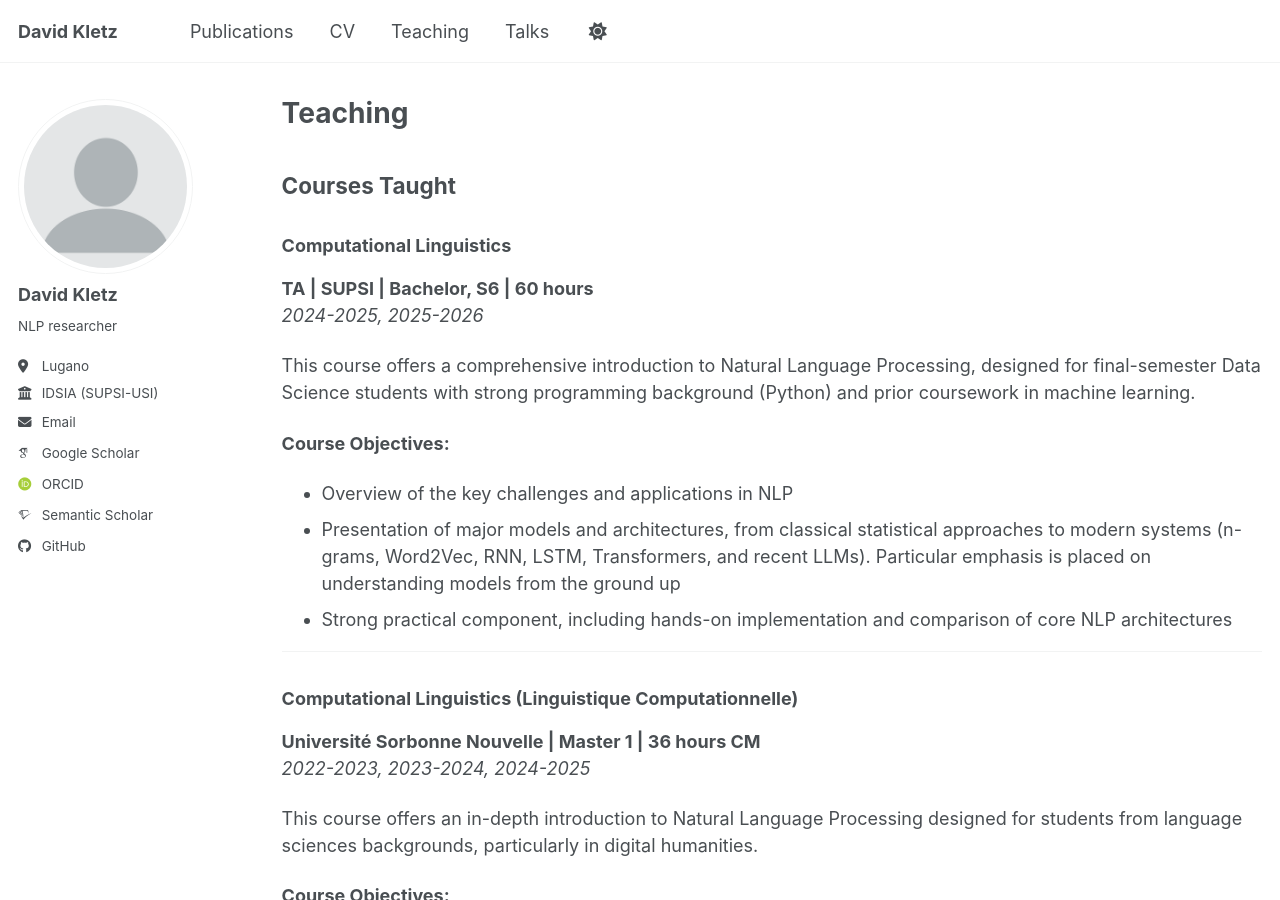
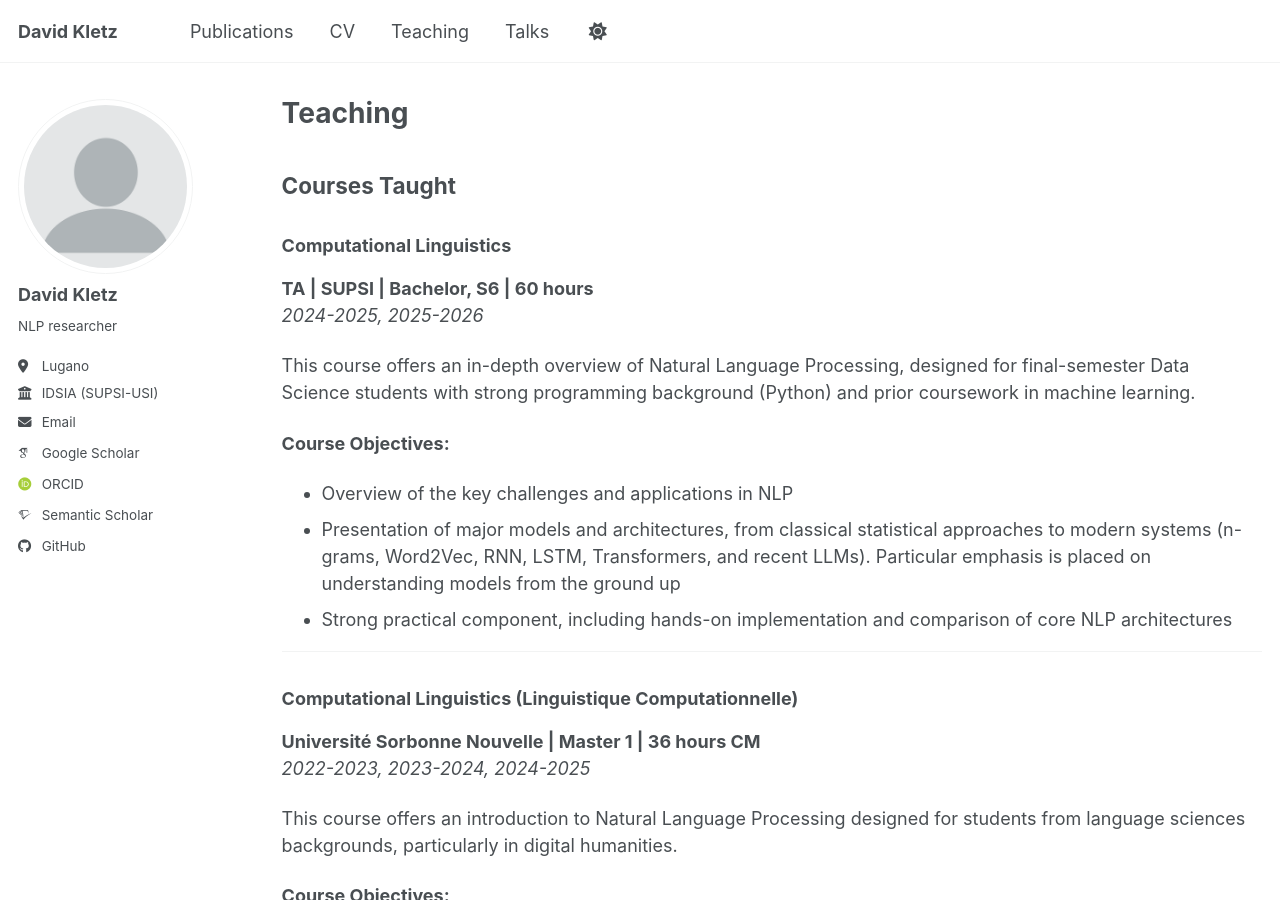
Before and after one commit to davkletz/davkletz.github.io, a Jekyll site: the page built from _pages/teaching.md, in a window 1280 px wide and 900 px high. Built offline with Jekyll 4.4.1, drawn with Linux system fonts in a browser that asks for light colours; some web fonts are replaced; a script bundle is joined from its source files by our own code; library files that are not in the unit come from our copies.

Commit message:
Update teaching.md

```diff
--- a/_pages/teaching.md
+++ b/_pages/teaching.md
@@ -16,7 +16,7 @@ author_profile: true
 **TA | SUPSI | Bachelor, S6 | 60 hours**
 *2024-2025, 2025-2026*
 
-This course offers a comprehensive introduction to Natural Language Processing, designed for final-semester Data Science students with strong programming background (Python) and prior coursework in machine learning.
+This course offers an in-depth overview of Natural Language Processing, designed for final-semester Data Science students with strong programming background (Python) and prior coursework in machine learning.
 
 **Course Objectives:**
 
```
Also changed, not shown: other parts of _pages/teaching.md (+1 -1 lines).
